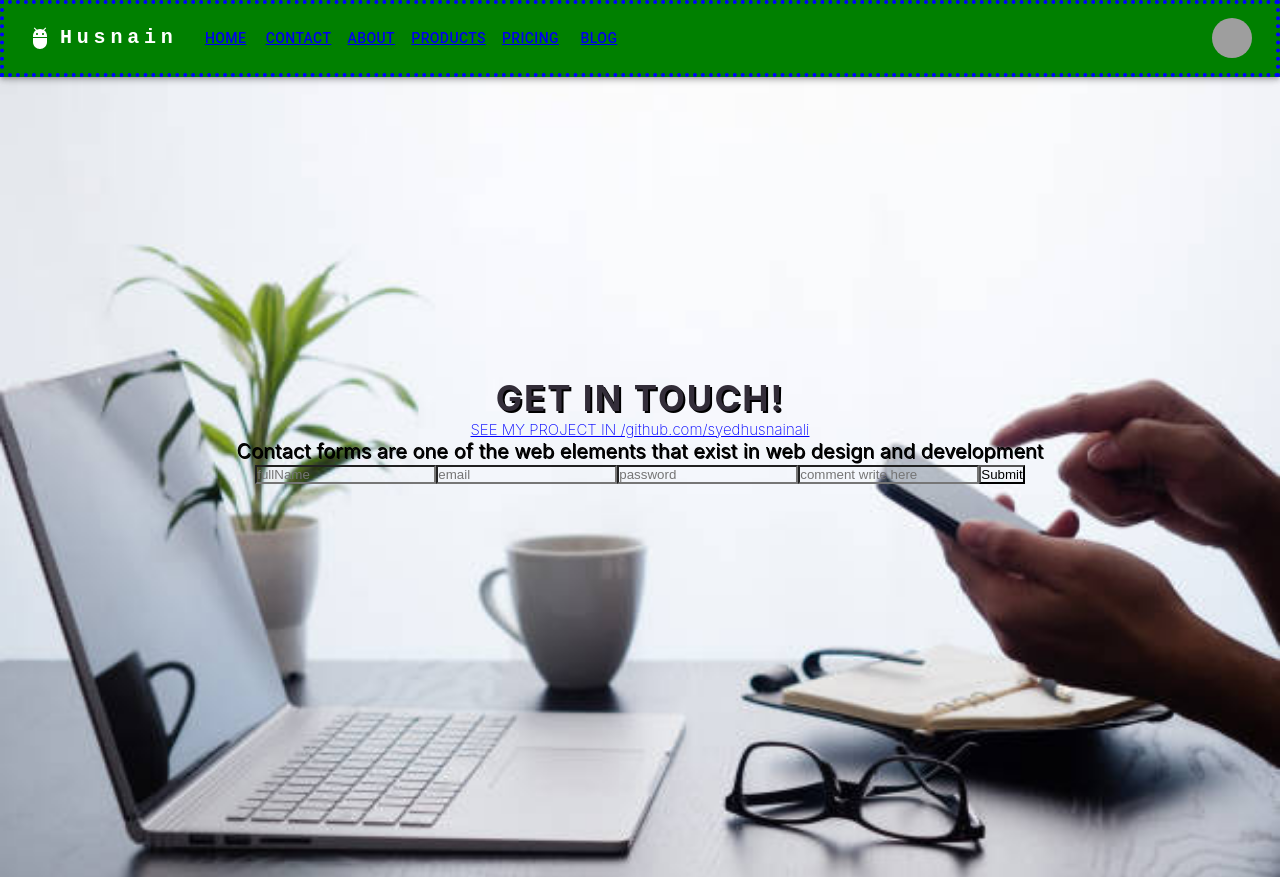
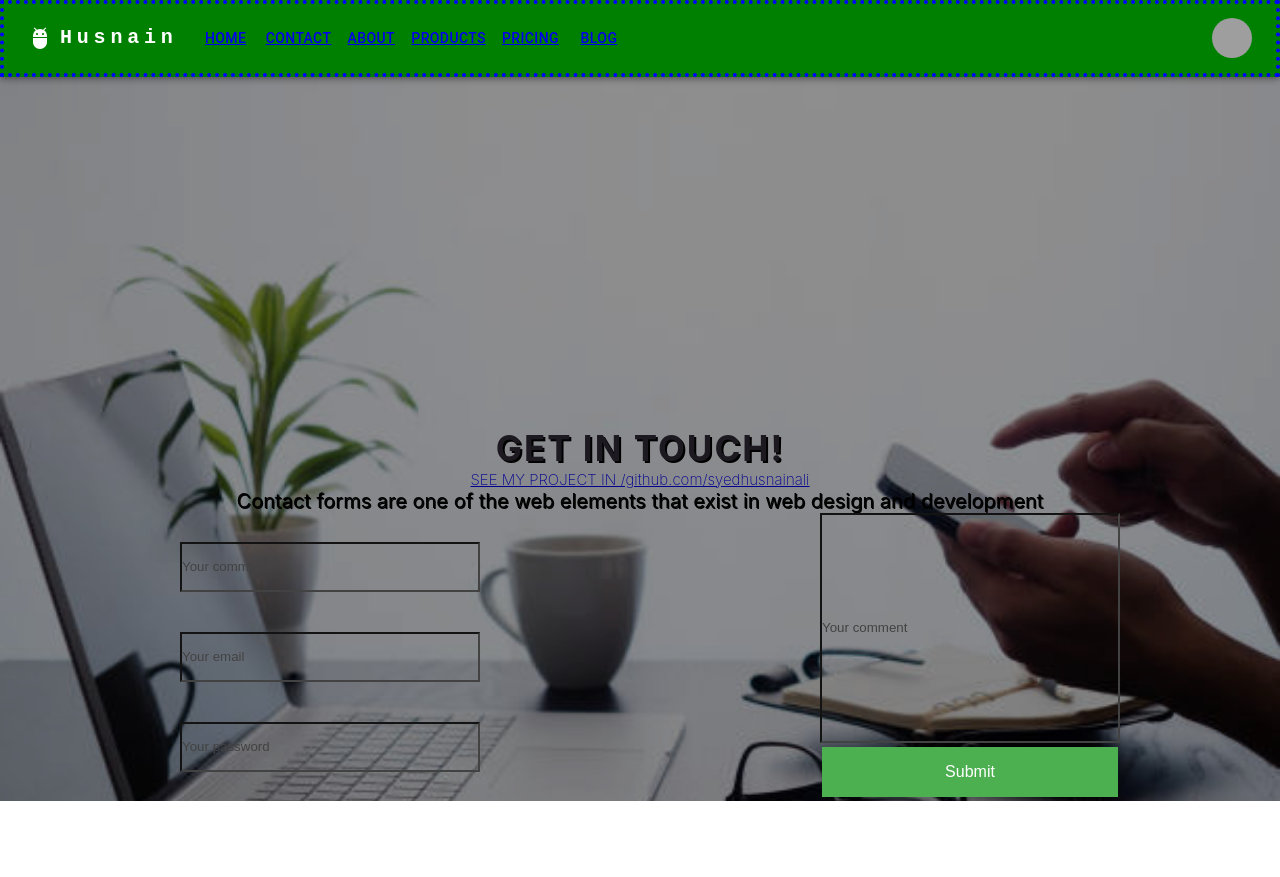
Before and after one commit to SyedHusnainAli/Test-phase, a React (Create React App) app: page /contact in a window 1280 px wide. After the commit the page ends 801 px from the top, so only its background shows below. Built offline with nearby package versions, Linux system fonts and the light colour scheme; grey boxes are pictures that could not be loaded.

Commit message:
'complete-aboutus

```diff
--- a/src/navbar-component/contact.jsx
+++ b/src/navbar-component/contact.jsx
@@ -1,15 +1,16 @@
 import React from "react";
 import '../styles/contact.css';
-import { Formik } from 'formik';
+import { Formik, Form, Field, ErrorMessage } from 'formik';
 
 const Contact = () => (
   <div className="main-contact">
+    <div className="layout"></div>
     <h1 className="touch">GET IN TOUCH!</h1>
     <a href='https://github.com/syedhusnainali' className="link" target="_blank" >SEE MY PROJECT IN /github.com/syedhusnainali</a>
     <h3 className="contactus">Contact forms are one of the web elements that exist in web design and development</h3>
     <Formik
 
-      initialValues={{ email: '', password: '' }}
+       initialValues={{ email: '', password: '', Name:'' }}
        validate={values => {
          const errors = {};
          if (!values.email) {
@@ -28,64 +29,27 @@ const Contact = () => (
          }, 400);
        }}
      >
-      {({
-        values,
-        errors,
-        touched,
-        handleChange,
-        handleBlur,
-        handleSubmit,
-        isSubmitting,
-        /* and other goodies */
-      }) => (
-        <form onSubmit={handleSubmit}>
-          <input
-            type="fullName"
-            placeholder="fullName"
-            name="fullName"
-            onChange={handleChange}
-            onBlur={handleBlur}
-            value={values.fullName}
-          />
-           {errors.fullName && touched.fullName && errors.fullName}
+       {({ isSubmitting }) => (
 
-          <input
-            type="email"
-            placeholder="email"
-            name="email"
-            onChange={handleChange}
-            onBlur={handleBlur}
-            value={values.email}
-          />
-           {errors.email && touched.email && errors.email}
+         <Form className="styleForm">
+           <div className="form-1">
+           <Field type="Name" name="Name" placeholder="Your comment" className='Names'/>
+           <ErrorMessage name="Name" component="div" />
+           <Field type="email" name="email" placeholder="Your email" className='Names'/>
+           <ErrorMessage name="email" component="div" />
+           <Field type="password" name="password" placeholder="Your password" className='Names'/>
+           <ErrorMessage name="password" component="div" />
+           </div>
+           <div className="form-2">
+           <Field type="Name" name="Name" placeholder="Your comment" className="comit"/>
+           <ErrorMessage name="Name" component="div" />
 
-          <input
-            className="password"
-            type="password"
-            name="password"
-            placeholder="password"
-            onChange={handleChange}
-            onBlur={handleBlur}
-            value={values.password}
-          />
-           {errors.password && touched.password && errors.password}
-
-           <input
-           className="commit"
-            type="comment"
-            name="comment"
-            placeholder="comment write here"
-            onChange={handleChange}
-            onBlur={handleBlur}
-            value={values.comment}
-          />
-           {errors.comment && touched.comment && errors.comment}
-
-
-          <button type="submit" disabled={isSubmitting}>
+           <button type="submit" className="btn" disabled={isSubmitting}>
              Submit
            </button>
-        </form>
+           </div>
+         </Form>
+
        )}
      </Formik>
   </div>
--- a/src/styles/contact.css
+++ b/src/styles/contact.css
@@ -1,11 +1,20 @@
 .main-contact{
    width: 100%;
-   height: 100vh;
-
+   height: calc(100vh - 78px);
+   position: relative;
    background-image:url('./contact2.jpg');
    background-repeat: no-repeat;
    background-size: cover;
    background-blend-mode: normal;
+}
+.layout {
+   z-index: 1;
+   width: 100%;
+   height: 100%;
+   position: absolute;
+   left: 0%;
+   top: 0%;
+   background-color: #00000070;
 }
 
 .main-contact{
@@ -13,10 +22,11 @@
    display: inline-table;
    justify-content: center;
 align-items: center;
-padding-top: 300px;
+padding-top: 350px;
 }
 
 .touch{
+   z-index: 12 !important;
    font-size: 35px;
    color: rgb(51, 45, 57);
    letter-spacing: 2px;
@@ -34,3 +44,53 @@ padding-top: 300px;
    font-weight: 400;
    text-shadow: 1px 1px black;
 }
+
+
+.styleForm{
+   z-index: 12 !important;
+   color: black;
+   display: flex;
+   justify-content: space-around;
+   align-items: center;
+}
+.form-1{
+   display: flex;
+   flex-direction: column;
+}
+.form-2{
+   display: flex;
+   flex-direction: column;
+}
+.Names{
+   color: black;
+   height: 50px;
+   margin: 20px;
+   width: 300px;
+}
+
+.comit{
+   box-shadow: 5px blue;
+   height: 230px;
+   width: 300px;
+}
+
+.btn{
+   background-color: #4CAF50; /* Green */
+   border: none;
+   color: white;
+   padding: 16px 32px;
+   text-align: center;
+   text-decoration: none;
+   display: inline-block;
+   font-size: 16px;
+   margin: 4px 2px;
+   transition-duration: 0.4s;
+   cursor: pointer;
+   z-index: 123 !important;
+}
+
+
+.btn:hover {
+   background-color: #008CBA;
+   color: white;
+ }
```
Lines whose indentation alone changed are shown as unchanged.
